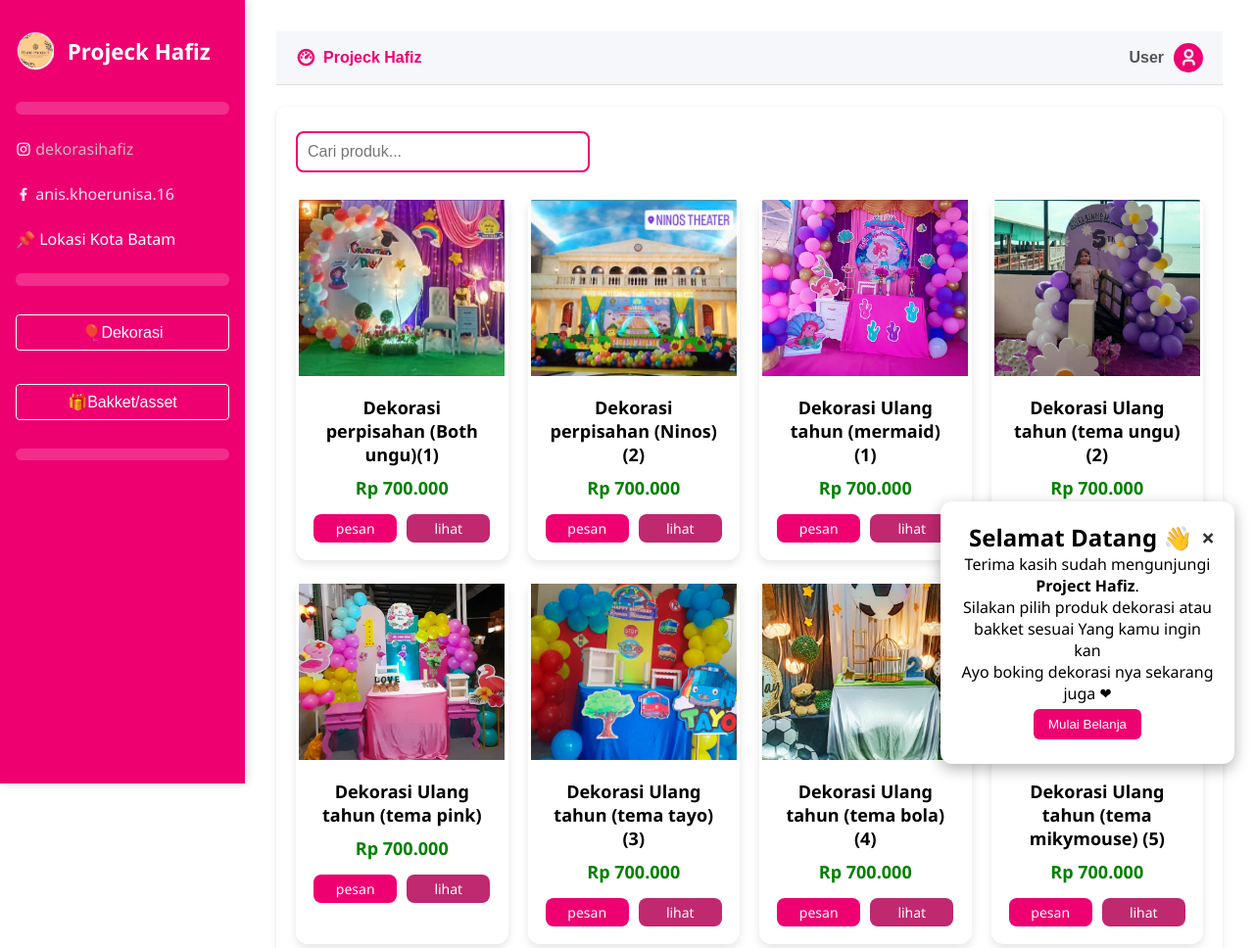
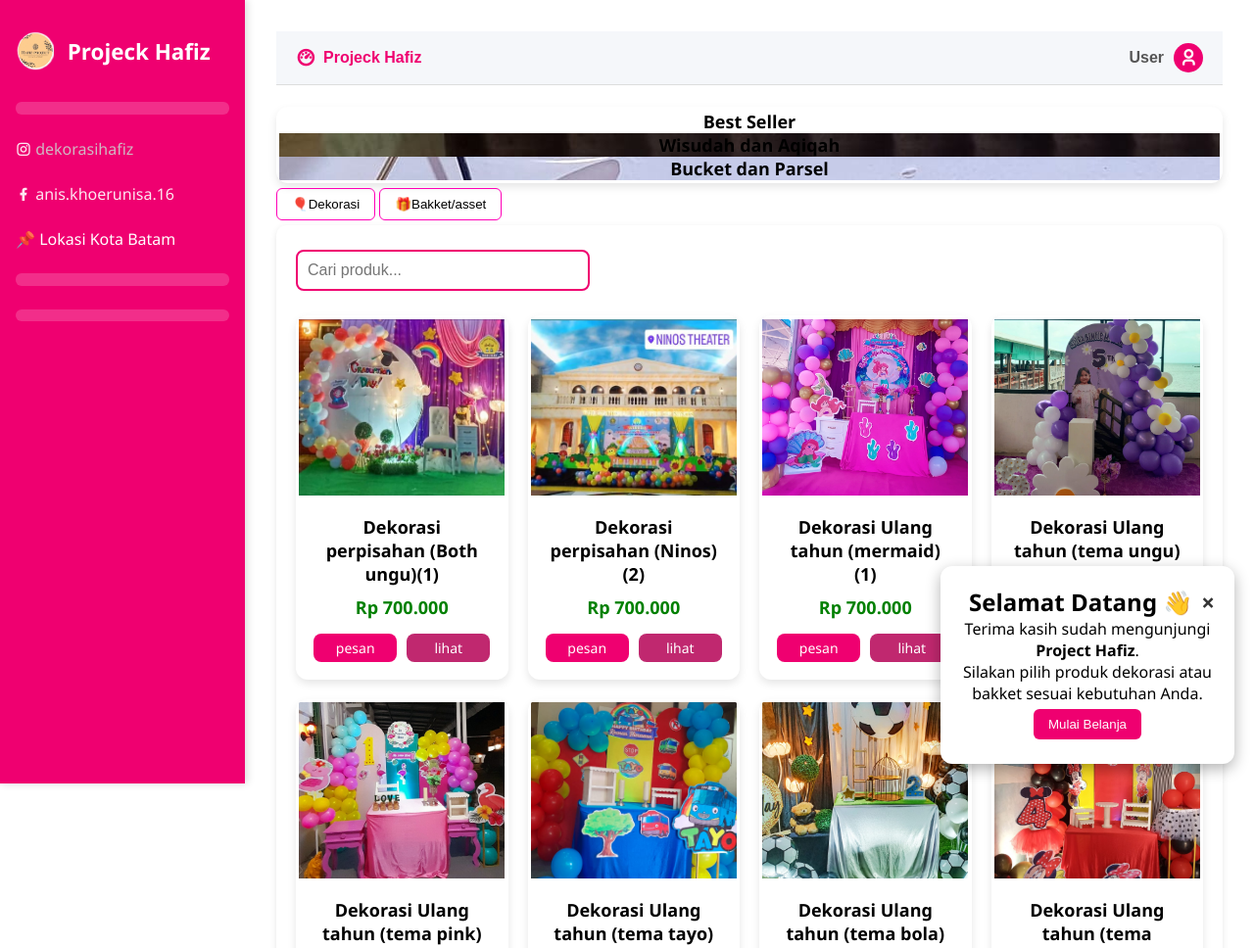
Before and after one commit to farhan8883-max/Dekorasi, a plain HTML site: page index.html in a window 1280 px wide. Shown: the top 968 px of the page at 98% size. Drawn offline with nearby package versions, Linux system fonts and the light colour scheme; a script that the page names is missing.

Commit message:
Update index.html

```diff
--- a/index.html
+++ b/index.html
@@ -33,8 +33,6 @@
       </div>
       <p>📌 Lokasi Kota Batam</p>
       <span id="userAccess"></span>
-      <button onclick="showSection('ternakSection')" style="background-color: transparent; border:  1px solid rgb(255, 255, 255);">🎈Dekorasi </button>
-      <button onclick="showSection('checklistSection')" style="background-color: transparent; border:  1px solid rgb(255, 255, 255);">🎁Bakket/asset</button>
       <span id="userAccess"></span>
     </div>
   </div>
@@ -42,7 +40,7 @@
     <header class="topbar">
         <div class="breadcrumbs">
           <i class="ri-dashboard-3-line"></i>
-          <span>Projeck Hafiz</span>
+          <span style="color: #ef0070;">Projeck Hafiz</span>
         </div>
         <div class="admin">
           <span>User</span>
@@ -51,6 +49,40 @@
       </header> <br>
 
 <main>
+   <div class="card">
+    <div class="banner-slider" id="bannerSlider">
+      <div
+        class="slide active"
+        style="background-image: url('png/WhatsApp\ Image\ 2025-09-10\ at\ 10.42.07.png');"
+      >
+        <div class="overlay">
+          <h2>Best Seller</h2>
+        </div>
+      </div>
+
+      <div
+        class="slide"
+        style="background-image: url('png/WhatsApp\ Image\ 2025-09-10\ at\ 11.01.08\ \(1\).jpeg');"
+      >
+        <div class="overlay">
+          <h2>Wisudah dan Aqiqah</h2>
+        </div>
+      </div>
+
+      <div
+        class="slide"
+        style="background-image: url('png/WhatsApp\ Image\ 2025-09-10\ at\ 11.22.50\ \(1\).jpeg');"
+      >
+        <div class="overlay">
+          <h2>Bucket dan Parsel</h2>
+        </div>
+      </div>
+
+      <div class="dots" id="dots"></div>
+    </div>
+  </div>
+      <button onclick="showSection('ternakSection')" style="background-color: transparent; border:  1px solid rgb(255, 0, 183); color: #000;">🎈Dekorasi </button>
+      <button onclick="showSection('checklistSection')" style="background-color: transparent; border:  1px solid rgb(255, 0, 183); color: #000;">🎁Bakket/asset</button>
   <!-- DAFTAR TERNAK -->
 <section id="ternakSection">
   <!-- Row Card -->
@@ -952,7 +984,7 @@
     <span class="close" onclick="closeWelcomeModal()">&times;</span>
     <h2>Selamat Datang 👋</h2>
     <p>Terima kasih sudah mengunjungi <b>Project Hafiz</b>.<br>
-       Silakan pilih produk dekorasi atau bakket sesuai Yang kamu ingin kan <br> Ayo boking dekorasi nya sekarang juga ❤</p>
+       Silakan pilih produk dekorasi atau bakket sesuai kebutuhan Anda.</p>
     <button class="btn-start" onclick="closeWelcomeModal()">Mulai Belanja</button>
   </div>
 </div>
```
